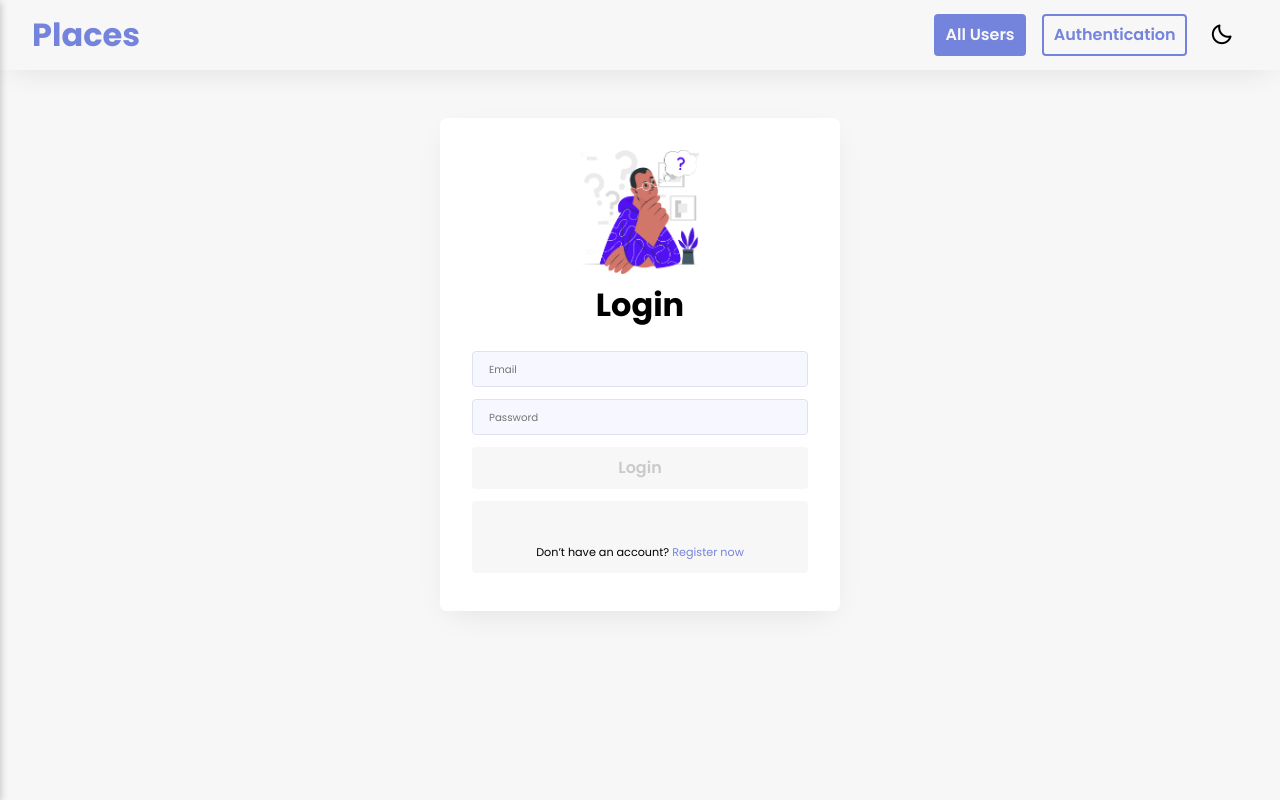
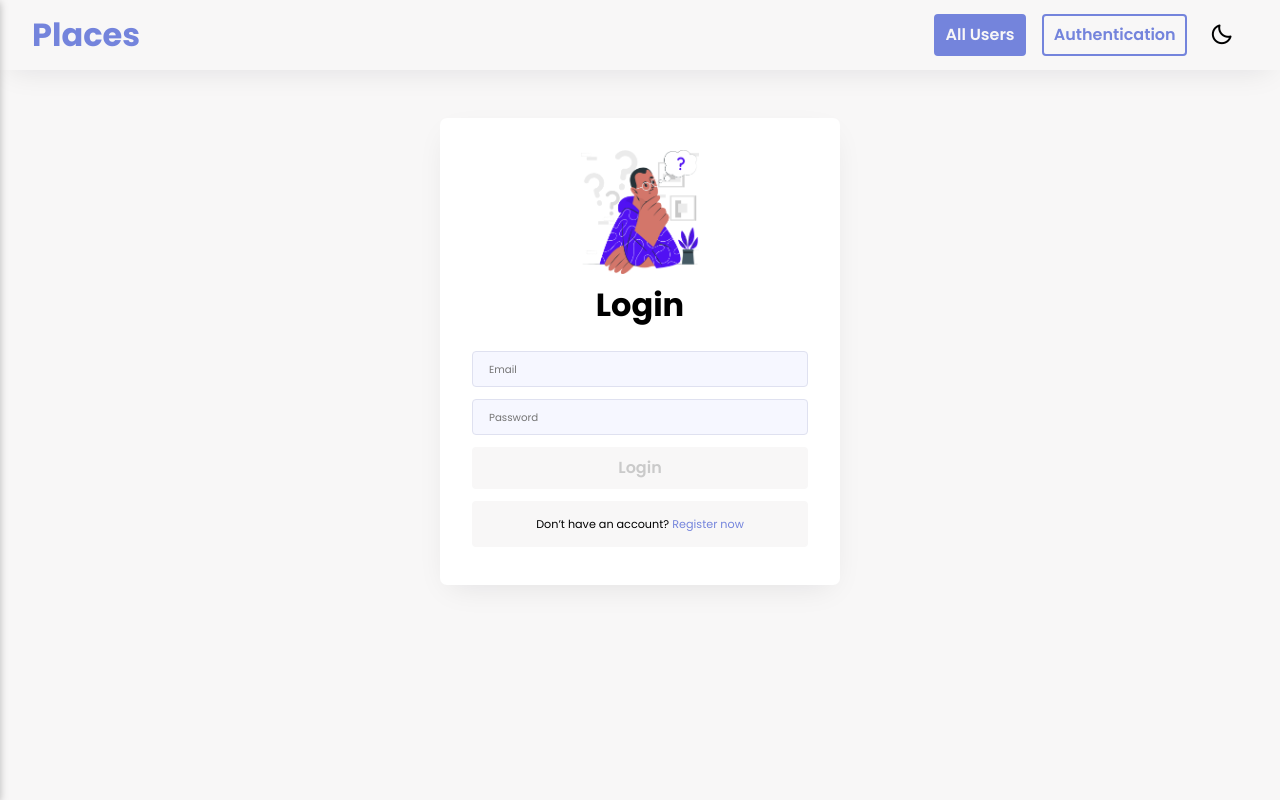
Before and after one commit to mina-sb/placesFrontend, a React (Vite) app: page /auth in a window 1280 px wide. Built offline with nearby package versions, Linux system fonts and the light colour scheme.

Commit message:
signup btn style fixed

```diff
--- a/src/user/pages/Auth.css
+++ b/src/user/pages/Auth.css
@@ -1,4 +1,4 @@
-.auth-container{
+.auth-container {
   background-color: var(--second-color);
   border-radius: 7px;
   width: 90%;
@@ -8,18 +8,19 @@
   padding: 2rem 2rem;
   box-shadow: rgba(22, 23, 26, 0.1) 0 10px 30px -10px;
 }
-.auth-img{
+.auth-img {
   width: 35%;
   max-width: 10rem;
 }
-.auth-container-title{
+.auth-container-title {
   margin-bottom: 1rem;
 }
-.link-to-signup-p{
+.link-to-signup-p {
   font-size: 0.7em;
   font-weight: 300;
-    padding: 0.2rem;
+  padding: 0.4rem;
+  margin-top: 0rem !important;
 }
-.link-to-signup-p span{
+.link-to-signup-p span {
   margin-left: 0.2rem;
 }
```
Lines whose indentation alone changed are shown as unchanged.
